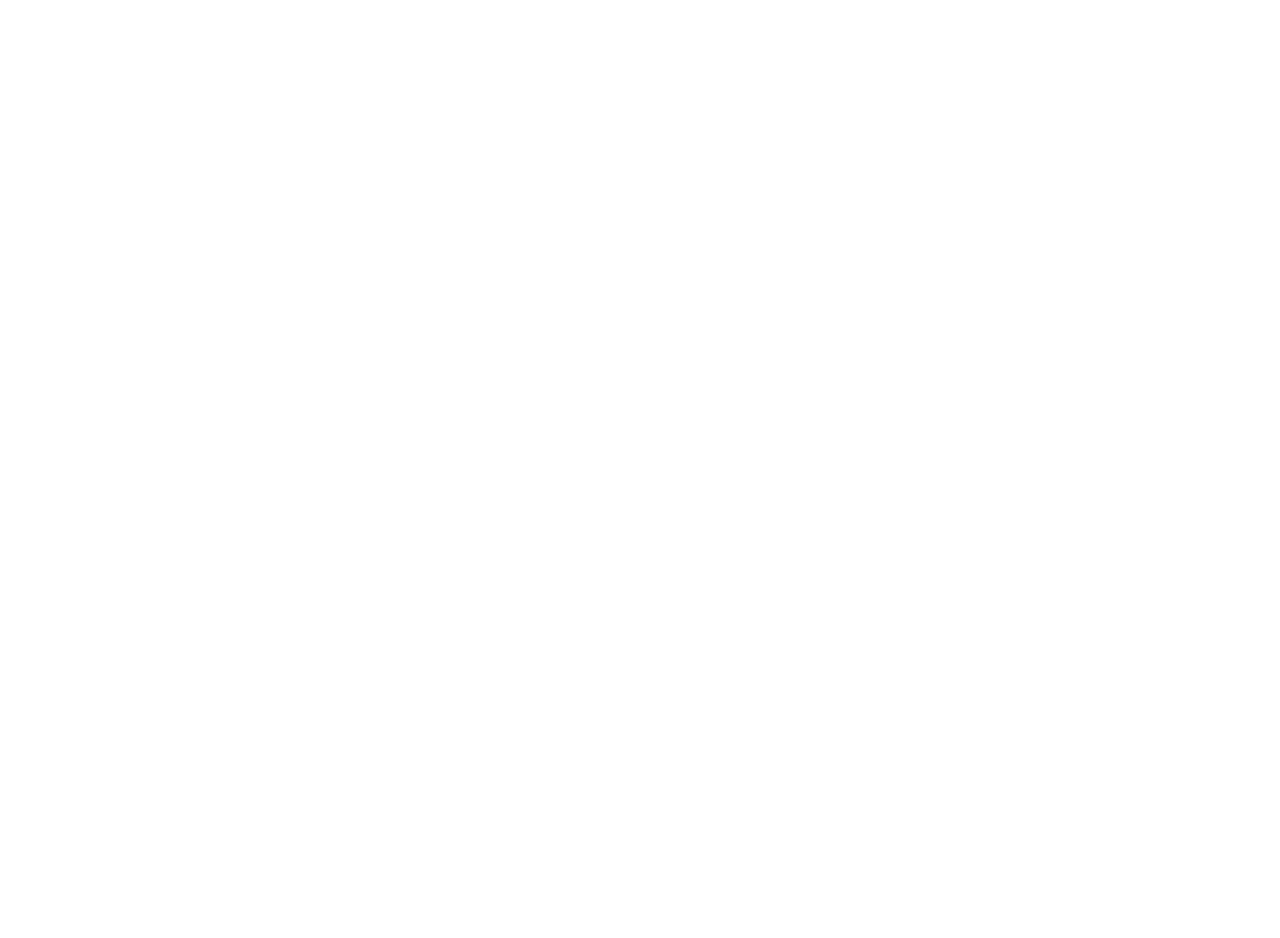
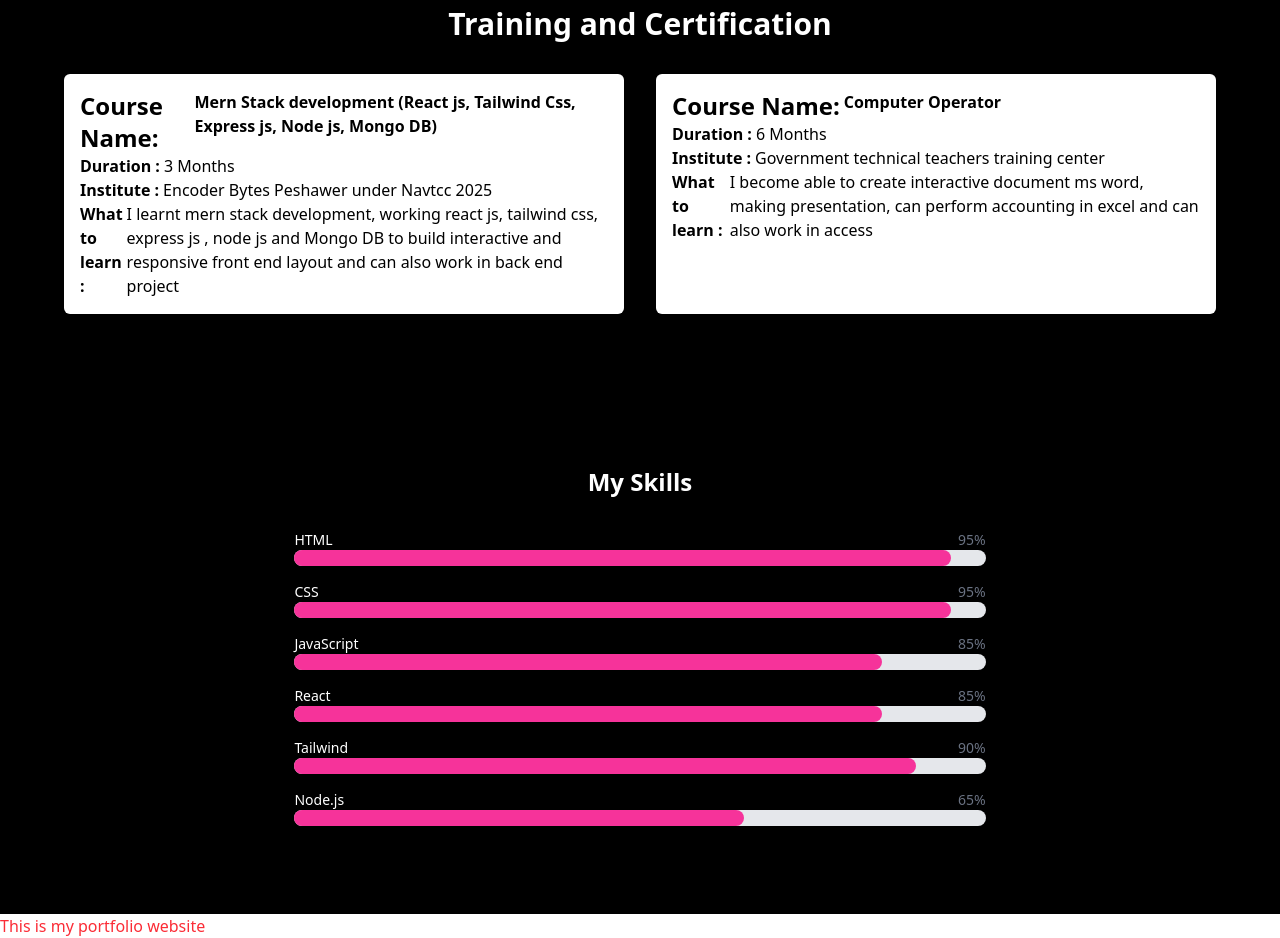
Before and after one commit to khan-afridi515/AzizPortFolio, a React (Vite) app: page / in a window 1280 px wide. Shown: the part 1240-2178 px from the top of the page. Before the commit the page ends 1190 px from the top, so only its background shows below. Built offline with nearby package versions, Linux system fonts and the light colour scheme.

Commit message:
two section

```diff
--- a/src/About/AboutMe.jsx
+++ b/src/About/AboutMe.jsx
@@ -23,6 +23,7 @@
             <p>
                 So, now I can work in Front End development Project, with HTML, Css, Java Script, React js and TailwinCss.
             </p>
+
         </div>
       </div>
     </div>
--- a/src/App.jsx
+++ b/src/App.jsx
@@ -2,6 +2,9 @@
 import Nav from './navbar/nav'
 import Hero from './hero/hero'
 import AboutMe from './About/AboutMe'
+import Skill from './Skills/skill'
+import Train from './Training/Train'
+
 
 const App = () => {
   return (
@@ -9,6 +12,8 @@
       <Nav/>
       <Hero/>
       <AboutMe/>
+      <Train/>
+      <Skill/>
       <p className='text-red-500'>This is my portfolio website</p>
     </div>
   )
--- /dev/null
+++ b/src/Skills/skill.jsx
@@ -0,0 +1,40 @@
+import React from 'react'
+
+const Skill = () => {
+
+    const skills = [
+        { name: "HTML", level: 95 },
+        { name: "CSS", level: 95 },
+        { name: "JavaScript", level: 85 },
+        { name: "React", level:  85},
+        { name: "Tailwind", level: 90},
+        { name: "Node.js", level: 65 },
+      ];
+
+  return (
+
+    <div className="w-full p-4 py-10 px-16 bg-black">
+        <h1 className='text-center text-white text-2xl font-bold'>My Skills</h1>
+        <div className='py-8'>
+        {skills.map((skill, index) => (
+        <div key={index} className="mb-4 w-[60%] m-auto">
+          <div className="flex justify-between">
+            <span className="text-sm font-medium text-white">{skill.name}</span>
+            <span className="text-sm text-gray-500">{skill.level}%</span>
+          </div>
+          <div className="w-full bg-gray-200 rounded-full h-4">
+            <div
+              className="bg-pink-500 h-4 rounded-full"
+              style={{ width: `${skill.level}%` }}
+            ></div>
+          </div>
+        </div>
+      ))}
+        </div>
+
+    </div>
+  );
+
+}
+
+export default Skill
--- /dev/null
+++ b/src/Training/Train.jsx
@@ -0,0 +1,54 @@
+import React from 'react'
+
+const Train = () => {
+    const element = [
+        {
+            course : "Mern Stack development (React js, Tailwind Css, Express js, Node js, Mongo DB)",
+            duration : "3 Months",
+            Institute : "Encoder Bytes Peshawer under Navtcc 2025",
+            learn : "I learnt mern stack development, working react js, tailwind css, express js , node js and Mongo DB to build interactive and responsive front end layout and can also work in back end project"
+        },
+        {
+            course : "Computer Operator",
+            duration : "6 Months",
+            Institute : "Government technical teachers training center",
+            learn : "I become able to create interactive document ms word, making presentation, can perform accounting in excel and can also work in access"
+        }
+    ]
+  return (
+    <div className='px-16 py-20 bg-black'>
+        <h1 className='text-center text-white text-3xl font-bold'>Training and Certification</h1>
+      <div className='w-full flex gap-8 my-8'>
+          {
+            element.map((item)=>{
+                return(
+                    <div className='p-4 bg-white rounded-md w-[50%]'>
+                        <div className='flex gap-1'>
+                        <h3 className='text-2xl font-bold'>Course Name: </h3>
+                        <h3 className=' font-bold'>{item.course}</h3>
+                        </div>
+
+                        <div className='flex gap-1'>
+                        <label className='font-bold'>Duration :</label>
+                        <p>{item.duration}</p>
+                        </div>
+
+                        <div className='flex gap-1'>
+                        <label className='font-bold'>Institute :</label>
+                        <p>{item.Institute}</p>
+                        </div>
+
+                        <div className='flex gap-1'>
+                        <label className='font-bold'>What to learn :</label>
+                        <p>{item.learn}</p>
+                        </div>
+                    </div>
+                )
+            })
+          }
+      </div>
+    </div>
+  )
+}
+
+export default Train
```
